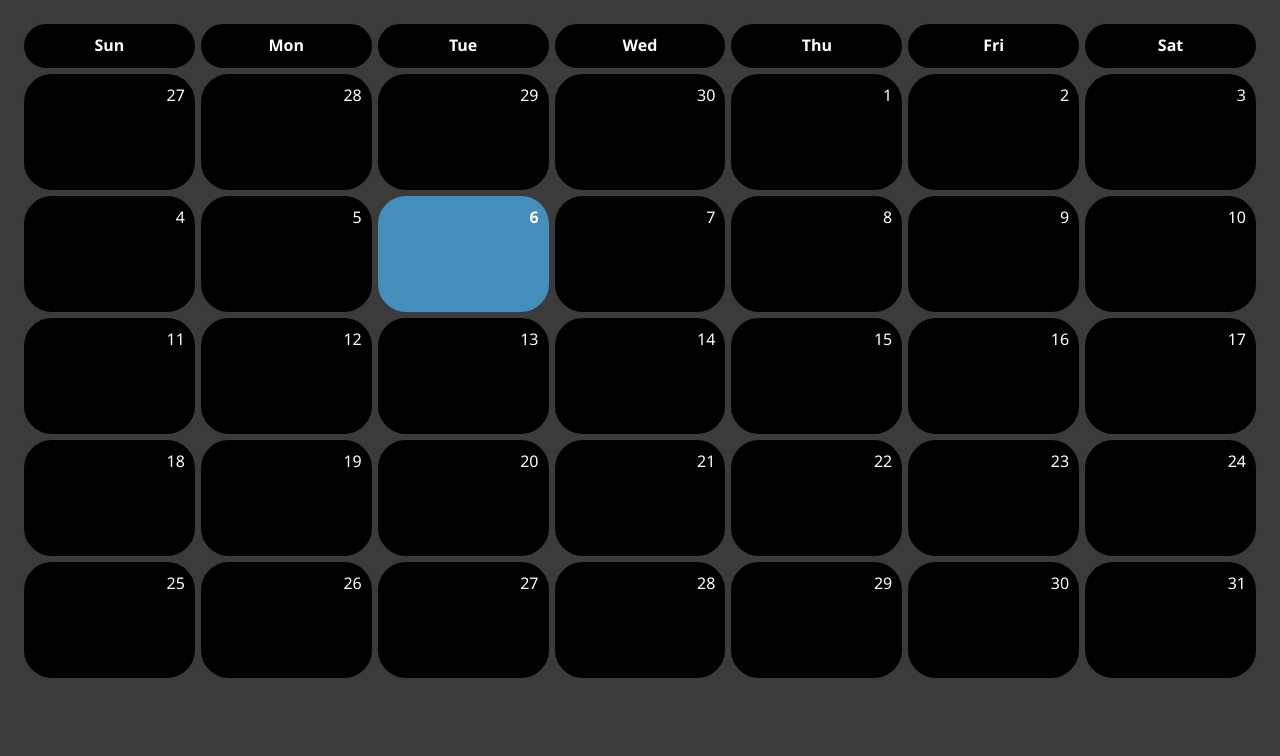
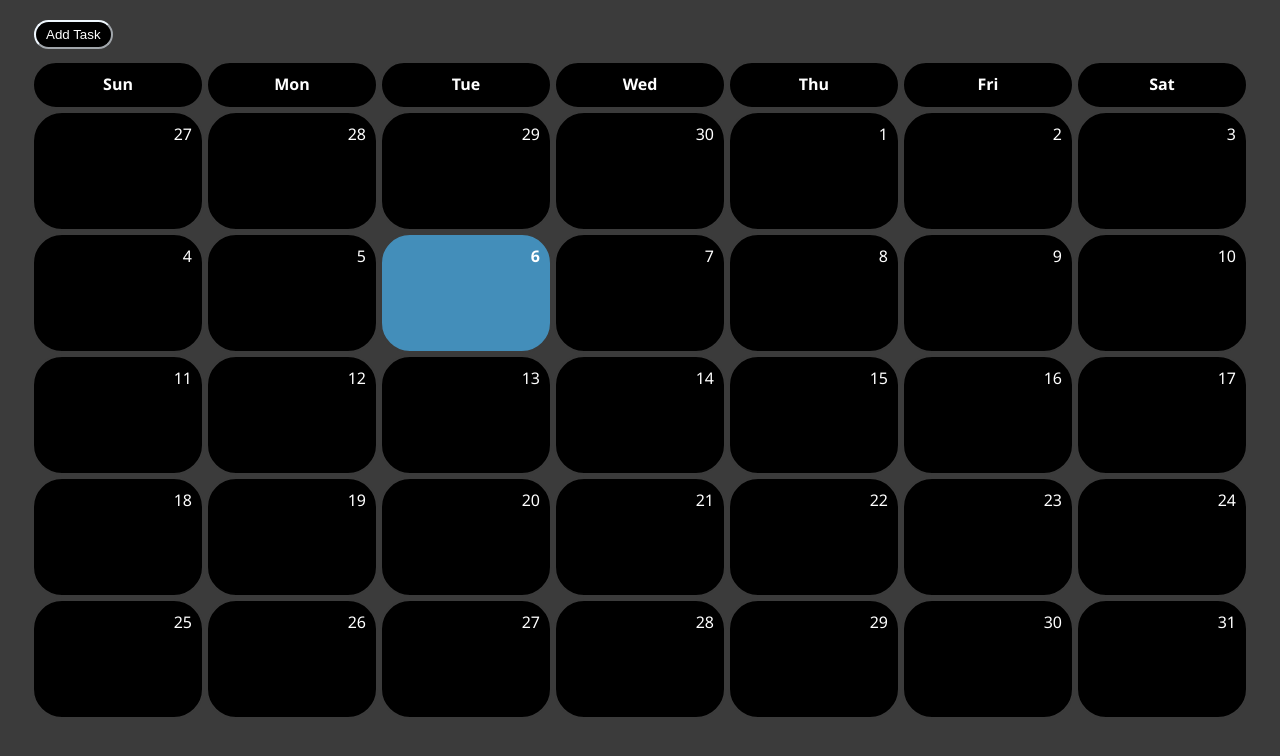
Before and after one commit to DodoPannathon/calendar-to-do, a website: page index.html in a window 1280 px wide. Drawn offline with Linux system fonts and the light colour scheme.

Commit message:
add task but it Unavailable now

```diff
--- a/index.html
+++ b/index.html
@@ -7,6 +7,9 @@
     <link rel="stylesheet" href="styles.css">
 </head>
 <body>
+    <div class="add-task">
+        <button id="add-task" onclick="displayaddtask()">Add Task</button>
+    </div>
     <div class="calendar">
         <table>
             <tr>
--- a/script.js
+++ b/script.js
@@ -1,12 +1,27 @@
 document.addEventListener("DOMContentLoaded", () => {
-    const today = new Date(); // วันที่ปัจจุบัน
-    const currentDay = today.getDate(); // ดึงวันที่ (1-31)
+    const today = new Date();
+    const currentDay = today.getDate();
 
-    // ค้นหา <div> ที่มีตัวเลขตรงกับวันที่ปัจจุบัน
     const numbers = document.querySelectorAll(".number");
     numbers.forEach((number) => {
         if (parseInt(number.textContent) === currentDay) {
-            number.parentElement.classList.add("current-day"); // เพิ่มคลาสให้ <td>
+            number.parentElement.classList.add("current-day");
         }
     });
-});
+});function displayaddtask() {
+    const form = document.createElement("form");
+    const addtask = document.querySelector('.add-task')
+    form.setAttribute("id", "addtaskform");
+    form.innerHTML = `
+    <input type="text" id="task-input" placeholder="Enter your task here..." required>
+    <button type="submit">Add Task</button>
+    `
+    form.style.position = 'fixed';
+    form.style.backgroundColor = 'black'
+    form.style.padding = '10px';
+    form.style.borderRadius = '20px';
+    form.style.zIndex = '10';
+    form.style.border = '1px solid white'
+    form.style.marginTop = '5px'
+    addtask.appendChild(form);
+}
--- a/styles.css
+++ b/styles.css
@@ -10,12 +10,13 @@ body {
     font-family: "Noto Sans Thai", sans-serif;
     background-color: #3b3b3b;
     color: white;
+    padding: 20px;
 }
 .calendar {
     display: flex;
     flex-direction: column;
     align-items: center;
-    margin: 20px;
+    margin: 10px;
     border-radius: 10px;
 }
 table {
@@ -46,3 +47,20 @@ td {
     color: white;
     font-weight: bold;
 }
+.add-task {
+    margin-left: 14px;
+}
+#add-task {
+    background-color: black;
+    color: white;
+    border-color: aliceblue;
+    border-radius: 20px;
+    padding: 5px 10px;
+    cursor: pointer;
+}
+#task-form {
+    z-index: 10;
+    background-color: black;
+    position: absolute;
+    border: 1px solid white;
+}
```
